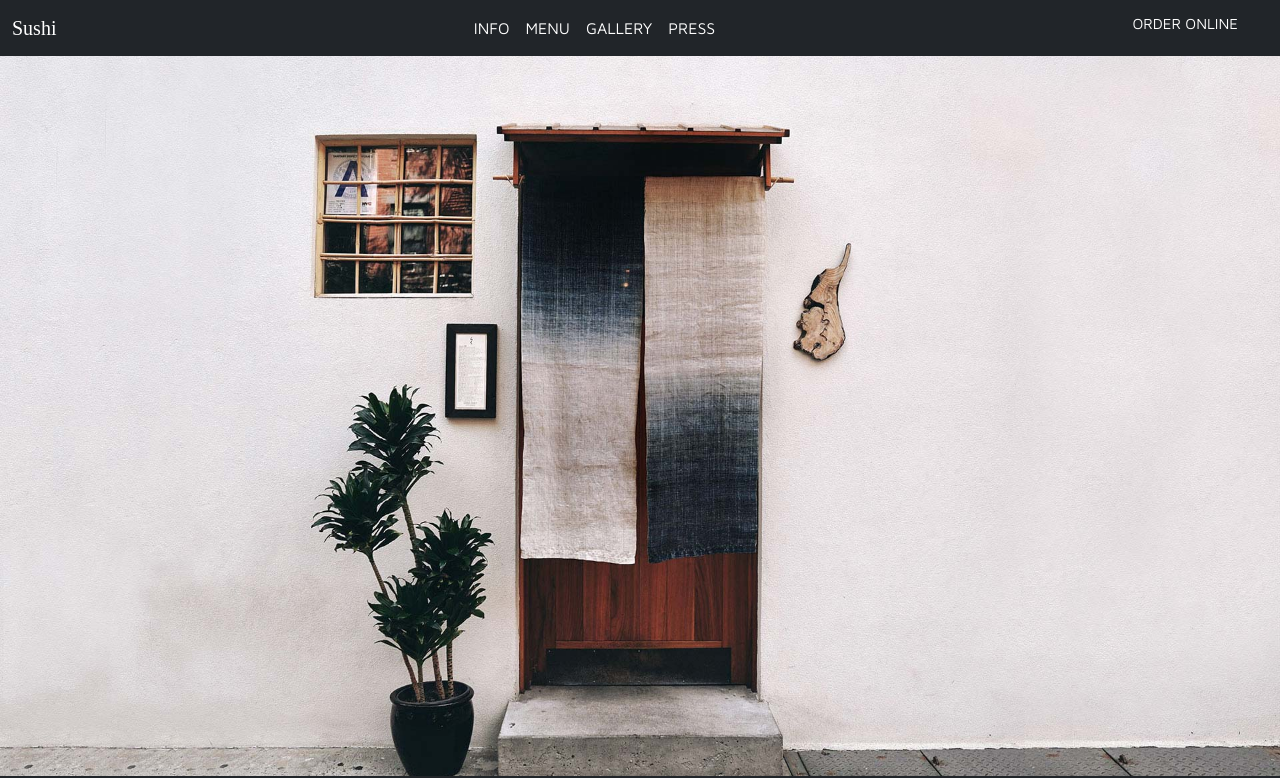
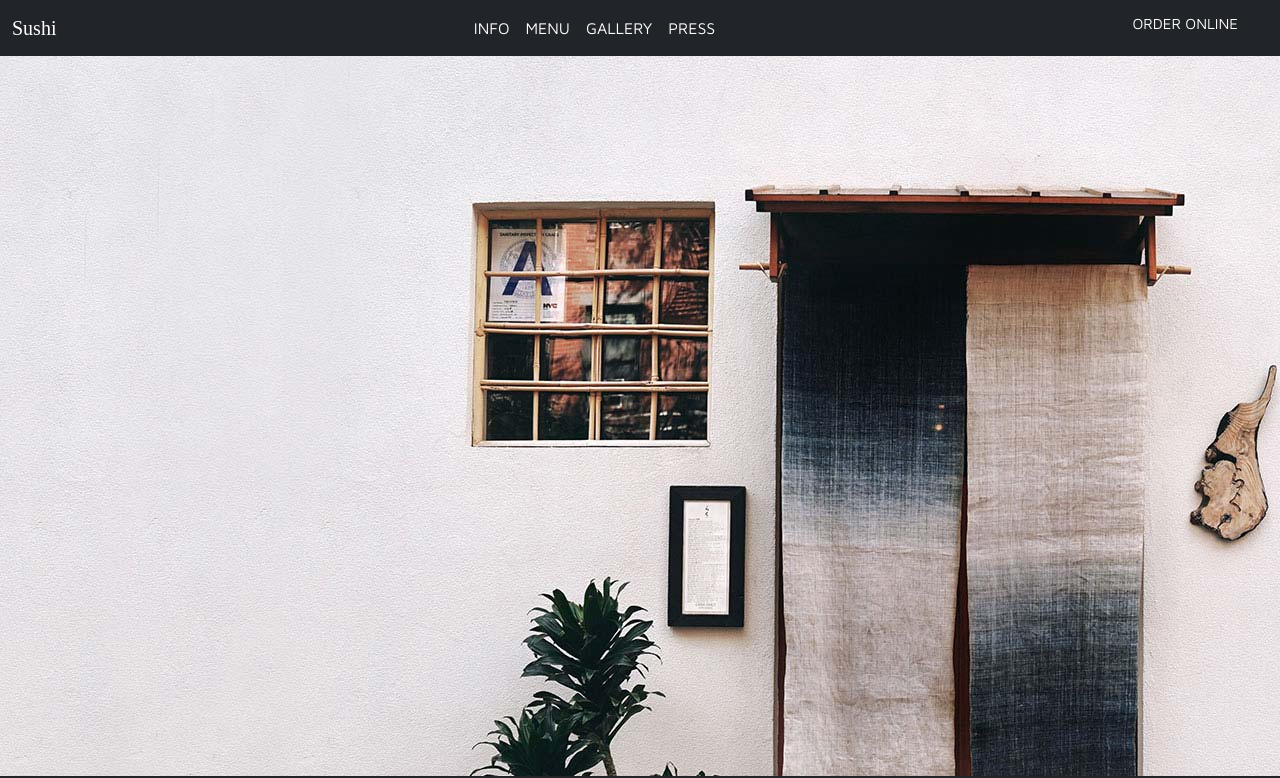
Before and after one commit to Nasa-ria/react_restaurant_app, a React (Create React App) app: page / in a window 1280 px wide. Shown: the top 778 px of the page. Built offline with nearby package versions, Linux system fonts and the light colour scheme; a web font is replaced by a local one.

Commit message:
adding an image

```diff
--- a/src/components/Home.jsx
+++ b/src/components/Home.jsx
@@ -2,18 +2,24 @@ import '../components/css/App.css'
 import map from "../images/map.webp"
 import chef from "../images/chef.png"
 import soho from "../images/Soho.webp"
-import Raku from "../images/Raku.webp"
+import  sushi from "../images/sushi.jpg"
 import Toronto from "../images/Toronto.webp"
 import yelp from "../images/Yelp.webp"
 import Eater from "../images/Eater.avif"
 import NBC4 from "../images/NBC4.webp"
 import Dumpling from "../images/Dumpling.webp";
+import photo from "../images/photo.jpg";
 
 
 
 function Home(){
     return(
         <>
+
+<div className='sec1' >
+        <img className="image"src={photo} alt="#" />
+
+        </div>
         <div className='about'>
             <h4 className="heading" >ABOUT</h4>
             <div className="flex">
@@ -91,18 +97,13 @@ function Home(){
            <p className='press_info'>"It is a long established fact that a reader <br/>will be distracted by the readable <br/>content of a page when looking at its  <br/><span className='break'>layout"</span>
              <br/><span><img src ={Eater} alt="logo"   style={{width:"5em",marginLeft:"4em"}}/></span></p>
 
-             <p className='press_info'>"You got to come hungry to eat  <br/> <span className='break'>these udons!"</span>
+             <p className='press_info'>" Lorem Ipsum as their default   <br/> <span className='break'>sometimes on purpose!"</span>
              <br/><span><img src ={NBC4} alt="logo"   style={{width:"4em",marginLeft:"4em"}}/></span></p>
 
-             <p className='press_info'>"The texture of the noodles is far <br/> superior, bouncier, and chewier."
+             <p className='press_info'>"The point of using Lorem Ipsum is  <br/> using 'Content here, content here',"
              <br/><span><img src ={Dumpling } alt="logo"   style={{width:"4em",marginLeft:"4em"}}/></span></p>
         </div>
         </div>
-
-
-
-
-
         </>
              )
          }
--- a/src/components/Nav.jsx
+++ b/src/components/Nav.jsx
@@ -37,10 +37,10 @@ function Nav(){
 
 </nav>
 
-<div className='sec1' >
+{/* <div className='sec1' >
         <img className="image"src={photo} alt="#" />
 
-        </div>
+        </div> */}
         </>
     )
 }
--- a/src/components/css/App.css
+++ b/src/components/css/App.css
@@ -41,11 +41,15 @@ text-decoration: none;
 }
 /* first section  */
 
-.image{
+.sec1{
+
+  	overflow-x: hidden;
+}
+/* .image{
   max-width: 100%;
   height: 10%;
   /* object-fit: cover; */
-}
+/* } */
 /* second section */
 .man-image{
   max-width: 39em
```
Also changed, not shown: src/images/sushi.jpg (added).
